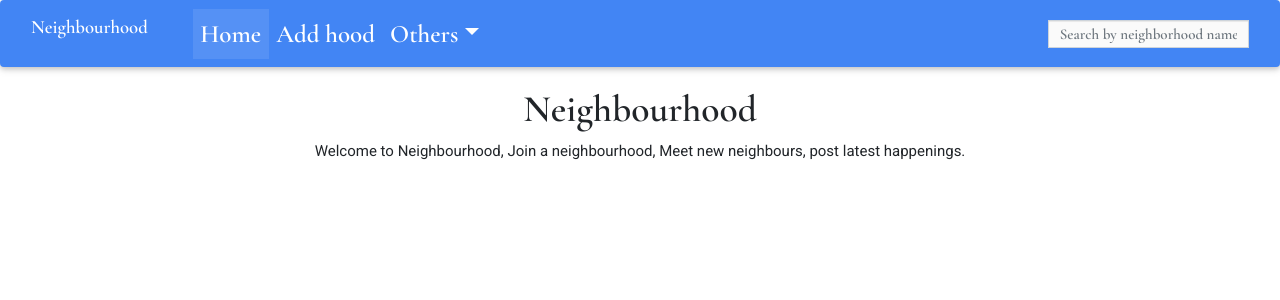
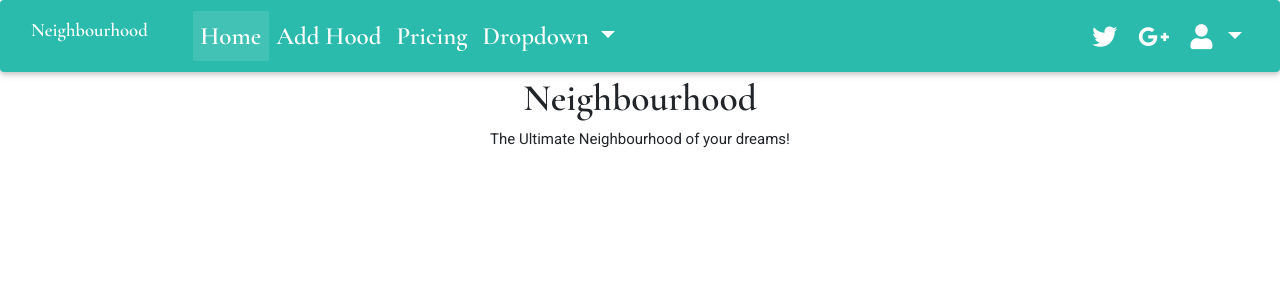
Before and after one commit to iankurao/neighbourhood, a Django app: page / in a window 1280 px wide. Shown: the top 300 px of the page. Run offline with Django 3.2, Linux system fonts and the light colour scheme; data that the repository does not hold is empty; some libraries are stand-ins or nearby versions.

Commit message:
minor changes

```diff
--- a/hood_app/templates/base.html
+++ b/hood_app/templates/base.html
@@ -27,7 +27,7 @@
 <body>
   {% include "navbar.html" %}
   {% block content %} <h1 class='text-center'>Neighbourhood</h1>
-  <p class='text-center'>Welcome to Neighbourhood, Join a neighbourhood, Meet new neighbours, post latest happenings.</p>
+  <p class='text-center'>The Ultimate Neighbourhood of your dreams!</p>
   {%endblock%}
 
   {% block scripts %}
--- a/hood_app/templates/navbar.html
+++ b/hood_app/templates/navbar.html
@@ -18,22 +18,17 @@
   <link href="https://cdnjs.cloudflare.com/ajax/libs/mdbootstrap/4.8.2/css/mdb.min.css" rel="stylesheet">
 </head>
 <body>
-<!--Navbar-->
-<nav class="navbar navbar-expand-lg navbar-dark primary-color">
 
-  <!-- Navbar brand -->
+
+
+<!--Navbar -->
+<nav class="mb-1 navbar navbar-expand-lg navbar-dark default-color">
     <a class="navbar-brand" href="{% url 'home' %}">Neighbourhood</a>
-
-  <!-- Collapse button -->
-  <button class="navbar-toggler" type="button" data-toggle="collapse" data-target="#basicExampleNav"
-    aria-controls="basicExampleNav" aria-expanded="false" aria-label="Toggle navigation">
+    <button class="navbar-toggler" type="button" data-toggle="collapse" data-target="#navbarSupportedContent-333"
+      aria-controls="navbarSupportedContent-333" aria-expanded="false" aria-label="Toggle navigation">
       <span class="navbar-toggler-icon"></span>
     </button>
-
-  <!-- Collapsible content -->
-  <div class="collapse navbar-collapse" id="basicExampleNav">
-
-    <!-- Links -->
+    <div class="collapse navbar-collapse" id="navbarSupportedContent-333">
       <ul class="navbar-nav mr-auto">
         <li class="nav-item active">
           <a class="nav-link" href="{% url 'home' %}">Home
@@ -41,31 +36,49 @@
           </a>
         </li>
         <li class="nav-item">
-        <a class="nav-link" href="{% url 'addneighbourhood' %}">Add hood</a>
+          <a class="nav-link" href="{% url 'addneighbourhood' %}">Add Hood</a>
         </li>
-
-      <!-- Dropdown -->
+        <li class="nav-item">
+          <a class="nav-link" href="#">Pricing</a>
+        </li>
         <li class="nav-item dropdown">
-        <a class="nav-link dropdown-toggle" id="navbarDropdownMenuLink" data-toggle="dropdown"
-          aria-haspopup="true" aria-expanded="false">Others</a>
-        <div class="dropdown-menu dropdown-primary" aria-labelledby="navbarDropdownMenuLink">
-          <a class="dropdown-item" href="/profile"">Profile</a>
-          <a class="dropdown-item" href="/accounts/login/">Log Out</a>
+          <a class="nav-link dropdown-toggle" id="navbarDropdownMenuLink-333" data-toggle="dropdown"
+            aria-haspopup="true" aria-expanded="false">Dropdown
+          </a>
+          <div class="dropdown-menu dropdown-default" aria-labelledby="navbarDropdownMenuLink-333">
+            <a class="dropdown-item" href="/profile">Profile</a>
+            <a class="dropdown-item" href="/accounts/login/">Log out</a>
           </div>
         </li>
+      </ul>
+      <ul class="navbar-nav ml-auto nav-flex-icons">
+        <li class="nav-item">
+          <a class="nav-link waves-effect waves-light">
+            <i class="fab fa-twitter"></i>
+          </a>
+        </li>
+        <li class="nav-item">
+          <a class="nav-link waves-effect waves-light">
+            <i class="fab fa-google-plus-g"></i>
+          </a>
+        </li>
+        <li class="nav-item dropdown">
+          <a class="nav-link dropdown-toggle" id="navbarDropdownMenuLink-333" data-toggle="dropdown"
+            aria-haspopup="true" aria-expanded="false">
+            <i class="fas fa-user"></i>
+          </a>
+          <div class="dropdown-menu dropdown-menu-right dropdown-default"
+            aria-labelledby="navbarDropdownMenuLink-333">
+            <a class="dropdown-item" href="#">Action</a>
+            <a class="dropdown-item" href="#">Another action</a>
+            <a class="dropdown-item" href="#">Something else here</a>
+          </div>
+        </li>
+      </ul>
+    </div>
+  </nav>
+  <!--/.Navbar -->
 
-    </ul>
-    <!-- Links -->
 
-    <form class="form-inline">
-         <div class="input-group search">
-     <input type="text" class="form-control" placeholder="Search by neighborhood name" name="search" style="max-width:215px; height: 28px; background-color:rgb(250, 250, 250);line-height: 38px; text-align: center;">
-   </div>
-    </form>
-  </div>
-  <!-- Collapsible content -->
-
-</nav>
-<!--/.Navbar-->
 </body>
 </html>
```
Lines whose indentation alone changed are shown as unchanged.
